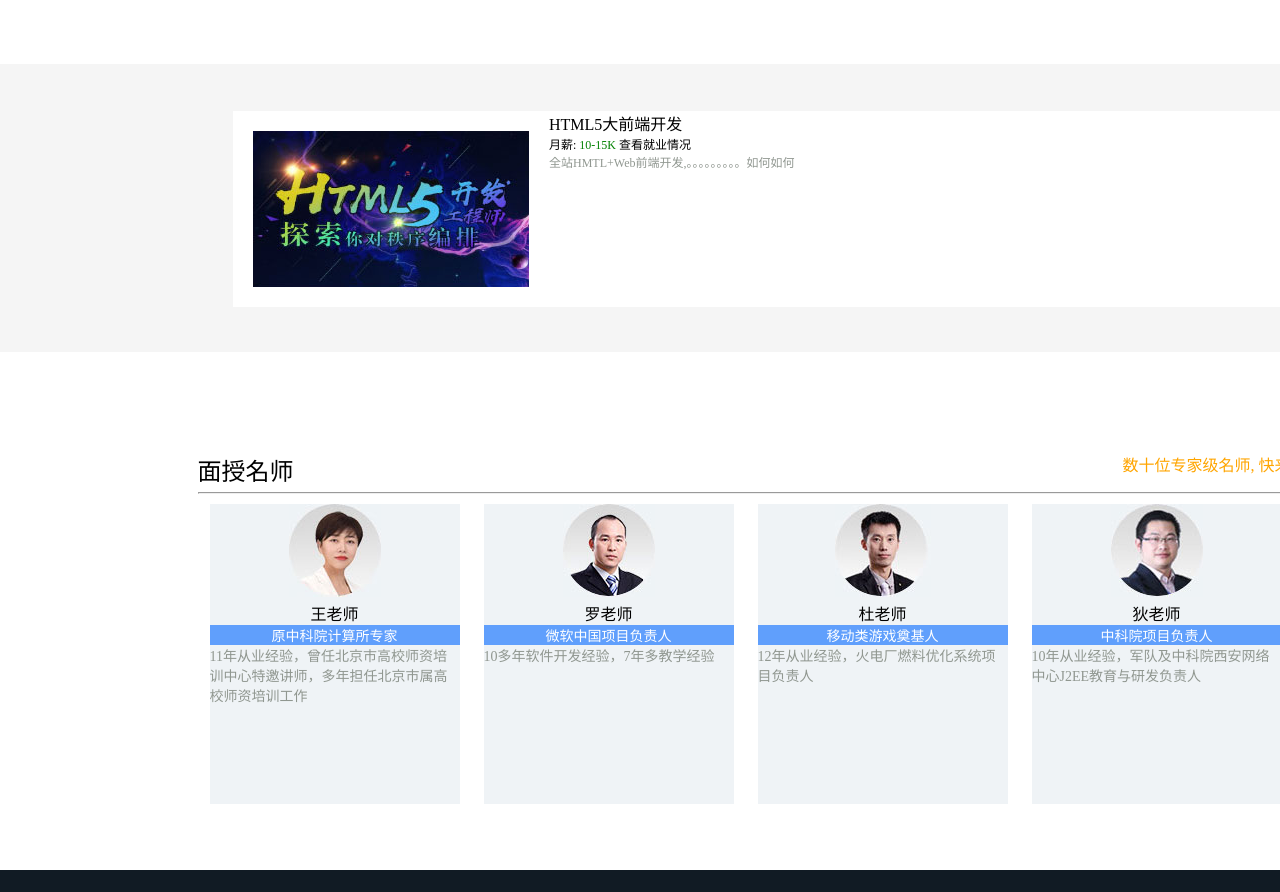
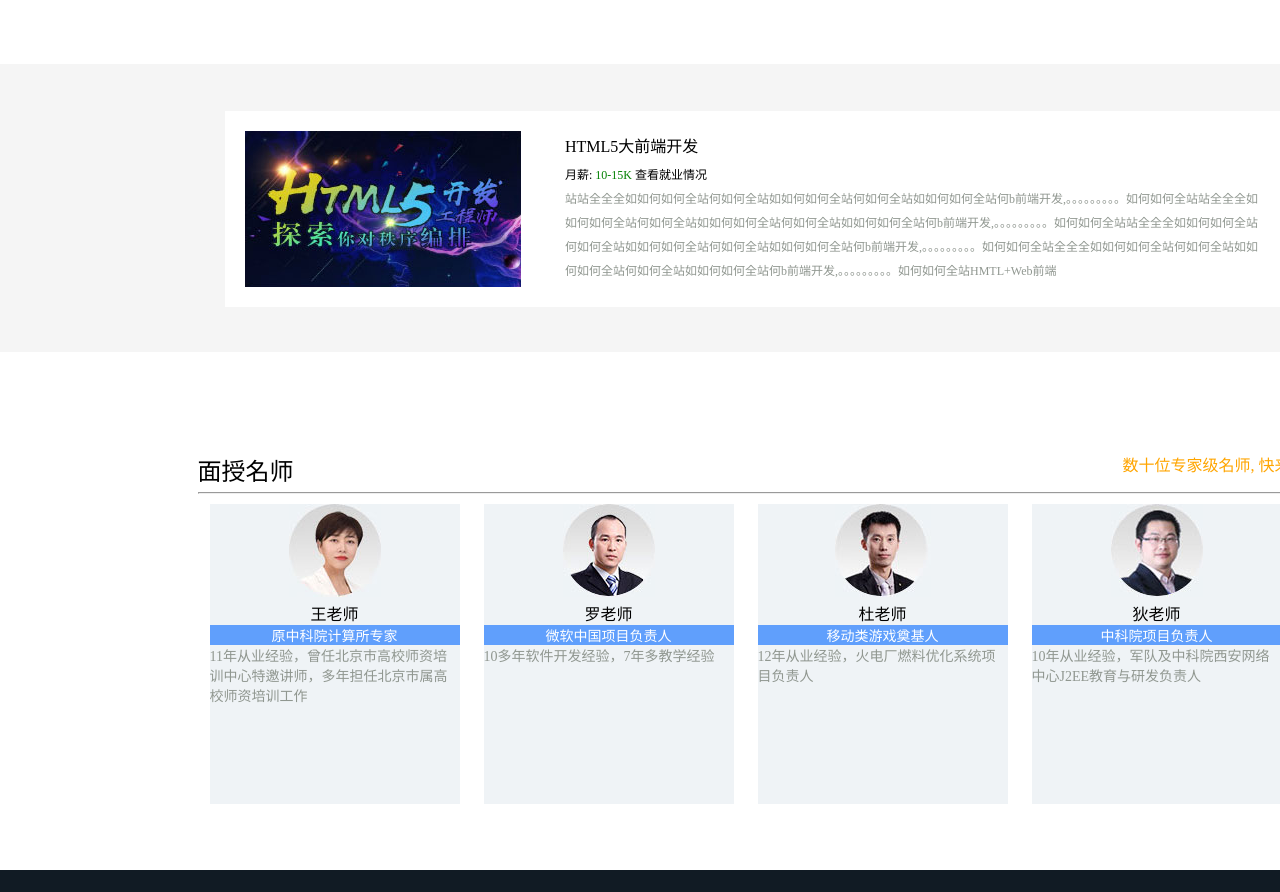
Before and after one commit to vinsonw/qf-homework, a plain HTML site: page day5_Qianfeng_imitation/understand_float.html in a window 1280 px wide. Shown: the part 922-1814 px from the top of the page. Drawn offline with Linux system fonts and the light colour scheme.

Commit message:
refine Qianfeng index

```diff
--- a/day5_Qianfeng_imitation/understand_float.html
+++ b/day5_Qianfeng_imitation/understand_float.html
@@ -131,25 +131,29 @@
         }
         .money .main
         {
-            width: 1054px;
-            height: 196px;
+            width: 1030px; /*.money-right的padding-left已减去*/
+            height: 156px;
             background-color: #ffffff;
             margin: 47px auto;
+            padding: 20px;
         }
         .money-left {
+            width: 300px;
             float: left;
         }
 
-        .money-left img {
-            margin: 20px;
+
+        .money-right {
+            width: 700px;
+            height: 156px;
+            float: left;
+            font-size: 12px;
+            line-height: 2;
+
+            padding-left: 20px;
         }
 
-        .money-right {
-            float: left;
-            font-size: 12px;
-        }
-
-        .money-right h3 {
+        .money-right h2 {
             font-weight: normal;
             font-size: 16px;
         }
@@ -164,7 +168,8 @@
         }
 
         .money-right p {
-            color: #909790
+            color: #909790;
+            /* word-wrap:break-word;  */
         }
 
 
@@ -325,9 +330,9 @@
                 <img src="images/article_img.jpg" alt="">
             </div>
             <div class="money-right">
-                <h3>HTML5大前端开发</h3>
+                <h2>HTML5大前端开发</h2>
                 月薪: <span>10-15K</span>  <a href="#">查看就业情况</a>
-                <p>全站HMTL+Web前端开发,。。。。。。。。。如何如何</p>
+                <p>站站全全全如如何如何全站何如何全站如如何如何全站何如何全站如如何如何全站何b前端开发,。。。。。。。。。如何如何全站站全全全如如何如何全站何如何全站如如何如何全站何如何全站如如何如何全站何b前端开发,。。。。。。。。。如何如何全站站全全全如如何如何全站何如何全站如如何如何全站何如何全站如如何如何全站何b前端开发,。。。。。。。。。如何如何全站全全全如如何如何全站何如何全站如如何如何全站何如何全站如如何如何全站何b前端开发,。。。。。。。。。如何如何全站HMTL+Web前端</p>
             </div>
         </div>
     </div>
```
